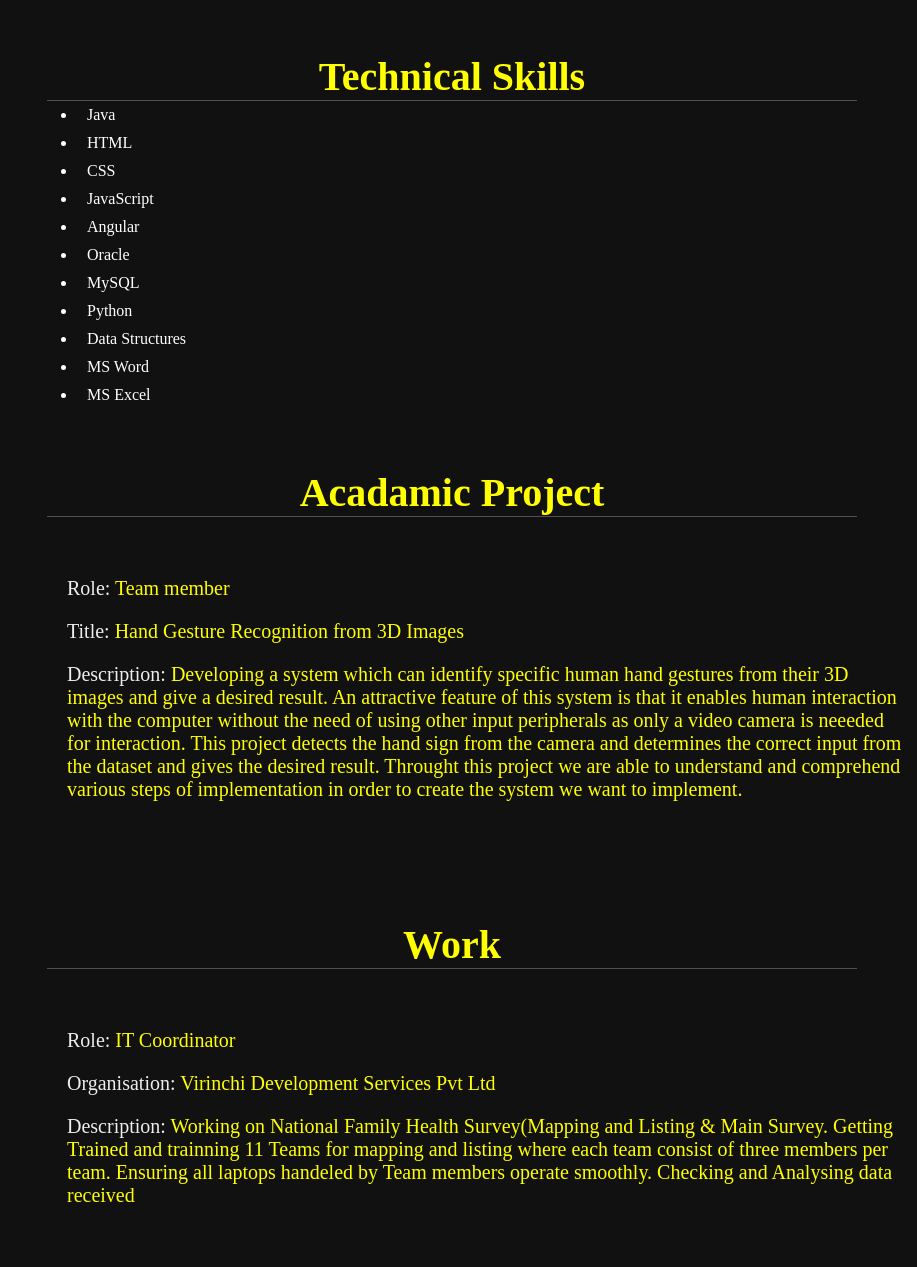
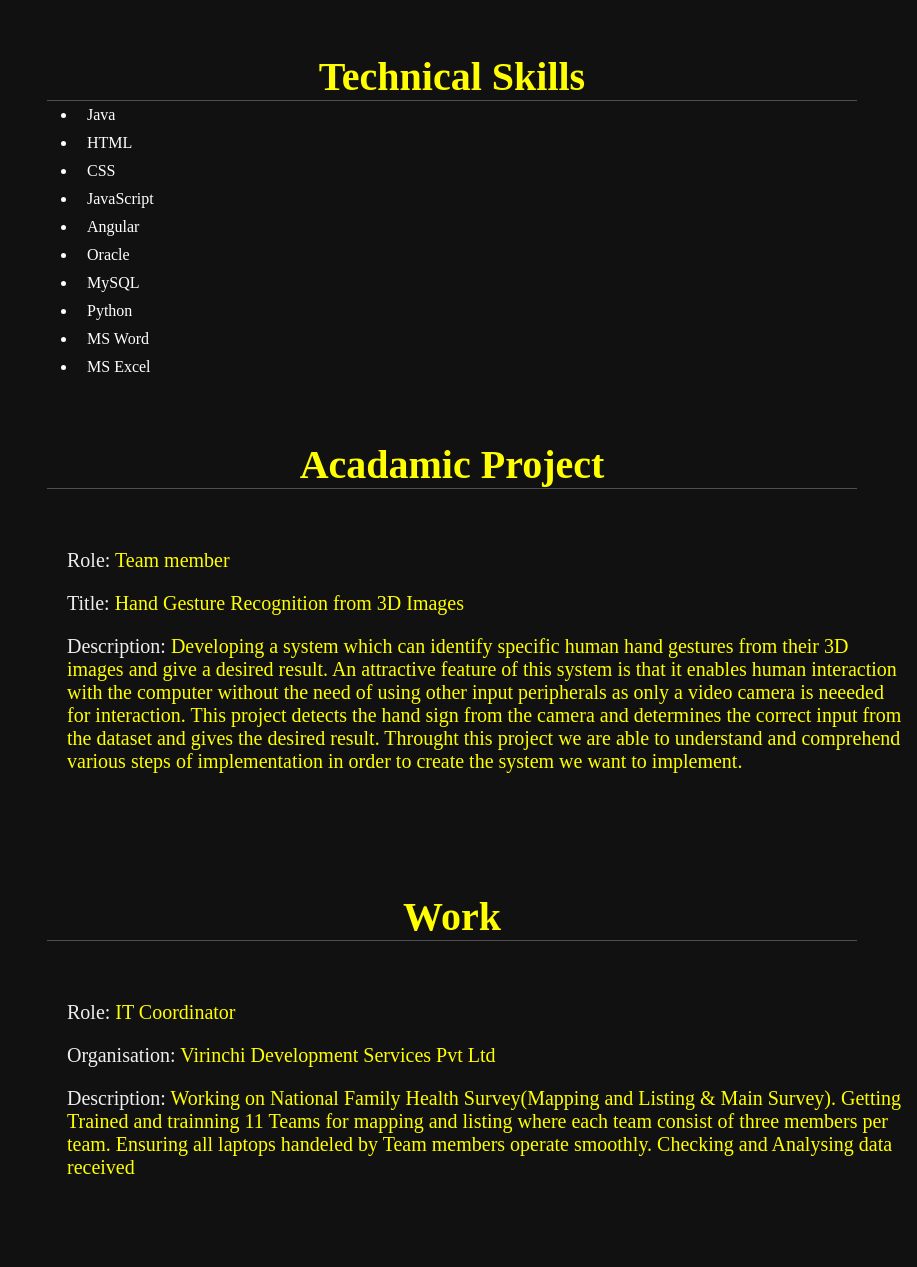
Before and after one commit to DeiDam/Portfolio.github.io, a plain HTML site: page index.html in a window 1280 px wide. Shown: the part 804-2071 px from the top of the page, without its empty margins (363-1280 px from the left). After the commit the page ends 2043 px from the top, so only its background shows below. Drawn offline with Linux system fonts and the light colour scheme.

Commit message:
Update index.html

```diff
--- a/index.html
+++ b/index.html
@@ -78,7 +78,6 @@
         <li>Oracle</li>
         <li>MySQL</li>
         <li>Python</li>
-        <li>Data Structures</li>
 	     <li>MS Word</li>
 	     <li>MS Excel</li>
     </ul>
@@ -110,7 +109,7 @@
     <h3><span>Role: </span>IT Coordinator</h3>
     <h3><span>Organisation: </span>Virinchi Development Services Pvt Ltd</h3>
     <h3><span>Description: </span>Working on National Family Health Survey(Mapping
-	    and Listing & Main Survey. Getting Trained and trainning 11 Teams for mapping and listing where
+	    and Listing & Main Survey). Getting Trained and trainning 11 Teams for mapping and listing where
 	    each team consist of three members per team. Ensuring all laptops
 	    handeled by Team members operate smoothly. Checking and Analysing data
 	    received</h3>
```
